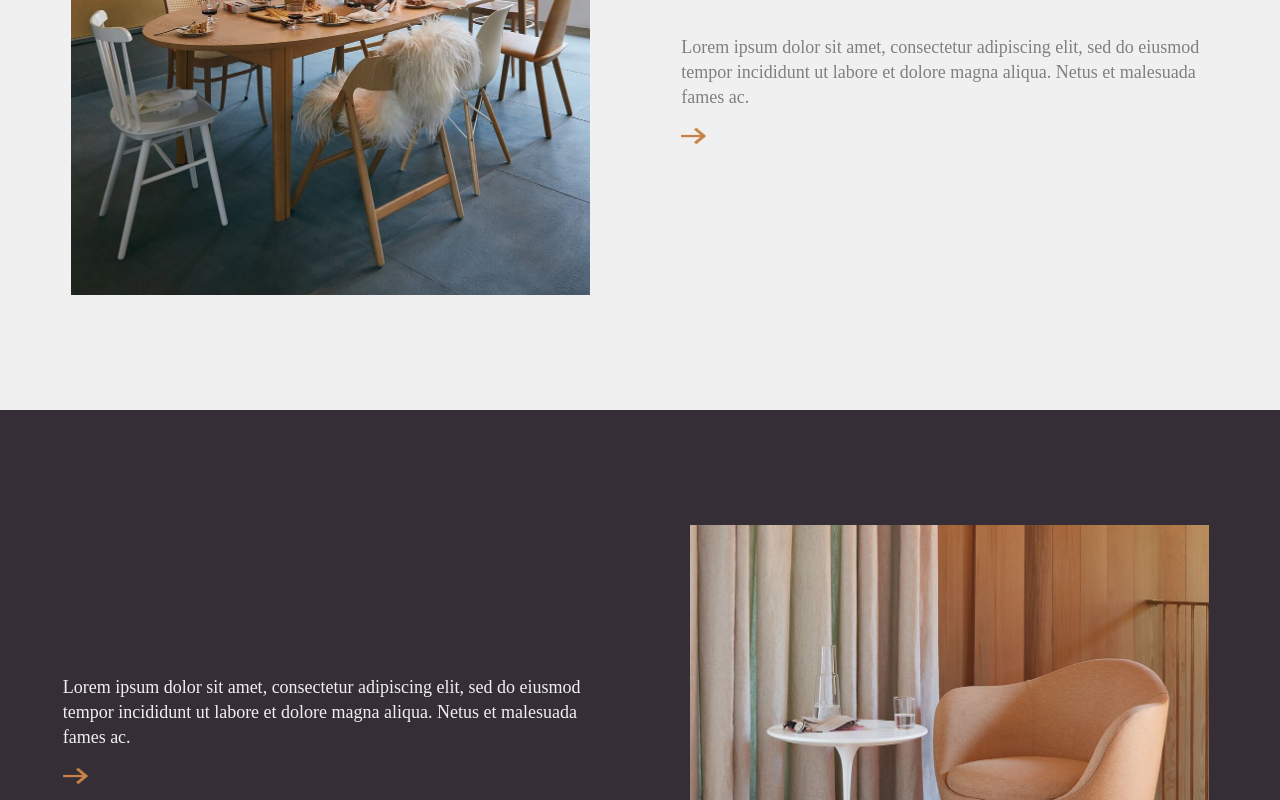
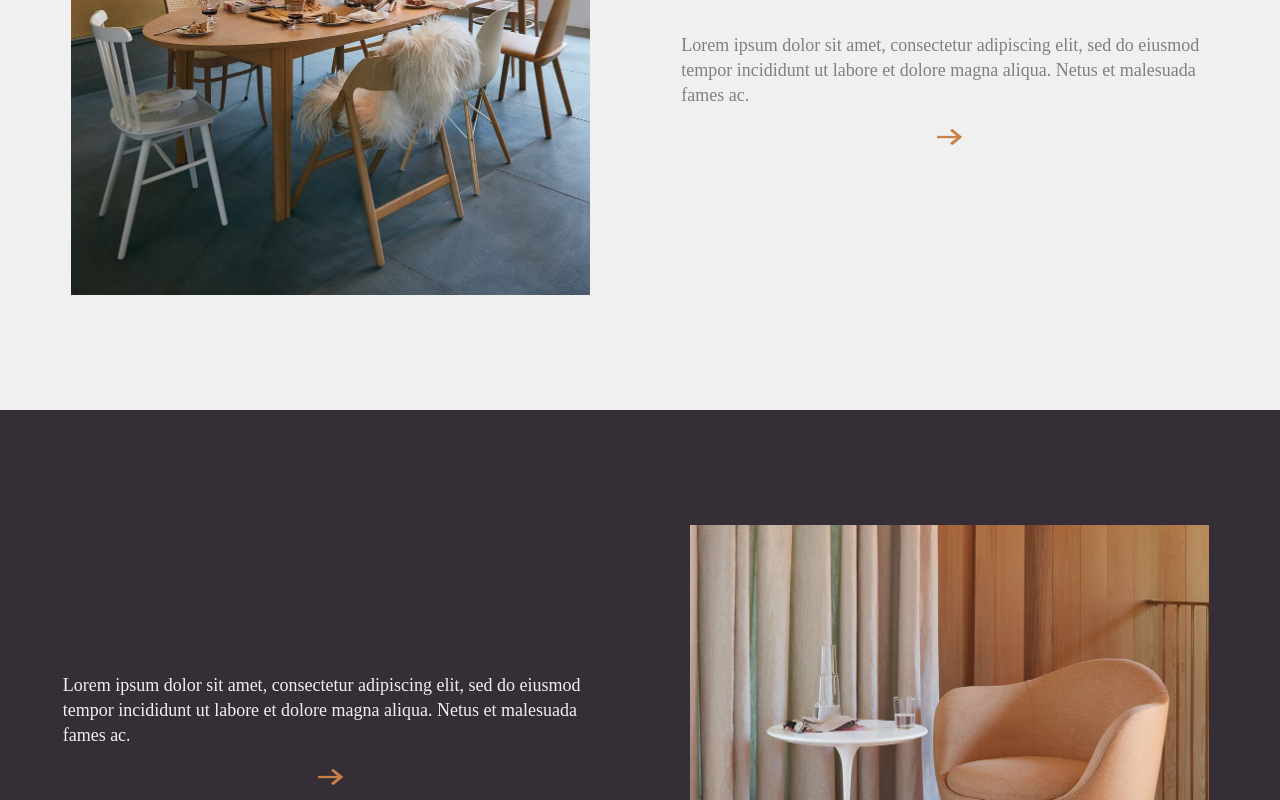
Before and after one commit to muhammad-space21/Furniture-shop, a React (Create React App) app: page / in a window 1280 px wide. Shown: the part 2220-3020 px from the top of the page. Built offline with nearby package versions, Linux system fonts and the light colour scheme; a web font is replaced by a local one.

Commit message:
fixed buttons

```diff
--- a/src/App.js
+++ b/src/App.js
@@ -1,10 +1,11 @@
 import React, { lazy, Suspense } from 'react';
-import { Switch, Route } from 'react-router-dom';
+import { Switch, Route, Router } from 'react-router-dom';
 import './App.css';
 import 'bootstrap/dist/css/bootstrap.min.css';
 
 import ErrorBoundary from './components/ErrorBoundary';
 import Spinner from './components/Spinner';
+import history from './history';
 
 const HomePage = lazy(() => import('./pages/homepage'));
 const CommentPage = lazy(() => import('./pages/CommentsPage'));
@@ -15,6 +16,7 @@ class App extends React.Component {
   render () {
   return (
     <div className="App">
+    <Router history={history}>
       <Switch>
         <ErrorBoundary>
           <Suspense fallback={<Spinner />}>
@@ -24,6 +26,7 @@ class App extends React.Component {
           </Suspense>
         </ErrorBoundary>
       </Switch>
+    </Router>
     </div>
   );
   }
--- a/src/components/Buttons/ButtonsHeader/index.js
+++ b/src/components/Buttons/ButtonsHeader/index.js
@@ -1,14 +1,15 @@
 import React from 'react';
 
 import './styles.scss';
-import { Button } from 'react-bootstrap';
+import history from '../../../history';
 
-
-const ButtonsHeader = () => (
-	<div className='buttons'>
-		<button className='primary'> ORDER </button>
-		<button  className='outline'> OUR WORKS </button>
-	</div>
-);
+const ButtonsHeader = () => {
+	return (
+		<div className='buttons'>
+			<button className='primary' onClick={() => history.push('/order') }> ORDER </button>
+			<button className='outline'> OUR WORKS </button>
+		</div>
+	)
+};
 
 export default ButtonsHeader;
--- a/src/components/Buttons/GalleryOutlineBtn/styles.scss
+++ b/src/components/Buttons/GalleryOutlineBtn/styles.scss
@@ -7,10 +7,12 @@
 	@media screen and ( max-width: 768px ) {
 		margin-right: 30px;
 	}
-
 	img {
 		width: 50px;
 		height: 50px;
 		margin-left: 10px;
 	}
+	&:hover {
+		cursor: pointer;
+	}
 }
--- a/src/components/Buttons/OrderButton/index.js
+++ b/src/components/Buttons/OrderButton/index.js
@@ -1,11 +1,12 @@
 import React from 'react';
+import history from '../../../history';
 
 import './styles.scss';
 
 const OrderButton = () => {
 	return (
 		<div className='order-button'>
-			<button className='custom'  type='submit' >
+			<button className='custom' type='submit' onClick={() => history.push('/order')} >
 				ORDER
 			</button>
 		</div>
--- a/src/components/CommentsPartOne/index.js
+++ b/src/components/CommentsPartOne/index.js
@@ -1,5 +1,5 @@
 import React from 'react';
-
+import { Link } from 'react-router-dom';
 import './styles.scss';
 
 import ArrowRight from '../../assets/images/others/arrow.right.png';
@@ -14,7 +14,9 @@ const CommentsPartOne = () => (
 		<div className='comments-holder'>
 			<div className='comments'>
 				<p>Lorem ipsum dolor sit amet, consectetur adipiscing elit, sed do eiusmod tempor incididunt ut labore et dolore magna aliqua. Netus et malesuada fames ac. </p>
-				<img src={ArrowRight} alt="ArrowRight"/>
+				<Link to='/comment'>
+					<img src={ArrowRight} alt="ArrowRight" />
+				</Link>
 			</div>
 		</div>
   </div>
--- a/src/components/CommentsPartOne/styles.scss
+++ b/src/components/CommentsPartOne/styles.scss
@@ -63,8 +63,7 @@
 			img {
 				width: 25px;
 				height: 20px;
-				align-self: flex-start;
-				margin-left: 20px;
+				align-self: flex-end;
 				&:hover {
 					cursor: pointer;
 				}
--- a/src/components/CommentsPartTwo/index.js
+++ b/src/components/CommentsPartTwo/index.js
@@ -1,5 +1,5 @@
 import React from 'react';
-
+import { Link } from 'react-router-dom';
 import './styles.scss';
 
 import ImageCommentTwo from '../../assets/images/others/furniture1.jpg';
@@ -13,7 +13,9 @@ const CommentsPartTwo = () => (
 					<p>
 						Lorem ipsum dolor sit amet, consectetur adipiscing elit, sed do eiusmod tempor incididunt ut labore et dolore magna aliqua. Netus et malesuada fames ac.
 					</p>
-					<img src={ArrowLeft} className='arrow-right' alt="ArrowLeft"/>
+					<Link to='/comment'>
+					<img src={ArrowLeft} alt="ArrowLeft" />
+				</Link>
 			</div>
 		</div>
 		<div className='image-holder'>
--- a/src/components/CommentsPartTwo/styles.scss
+++ b/src/components/CommentsPartTwo/styles.scss
@@ -64,8 +64,7 @@
 			img {
 				width: 25px;
 				height: 20px;
-				align-self: flex-start;
-				margin-left: 20px;
+				align-self: flex-end;
 				&:hover {
 					cursor: pointer;
 				}
--- a/src/components/GalleryItems/styles.scss
+++ b/src/components/GalleryItems/styles.scss
@@ -21,6 +21,11 @@
 		margin-left: 25px;
 		@media screen and ( max-width: 950px ) {
 			margin-top: 50px;
+		}
+		@media screen and (max-width: 550px) {
+			margin-top: 50px;
+			margin-left: 0px;
+			margin-right: 15px;
 		}
 	}
 	.main-image {
@@ -59,12 +64,16 @@
 			margin-left: 12px;
 			margin-right: 12px;
 			transition: all ease 2s;
+			@media screen and ( max-width: 550px ) {
+				width: 150px;
+				height: 130px;
+			}
 				&:hover {
 					transform: scale(1.1);
 				}
 		}
 		@media screen and ( max-width: 550px ) {
-			width: 93%;
+			width: 95%;
 		}
 	}
 	.secondary-images-part-two {
@@ -81,12 +90,16 @@
 			margin-left: 12px;
 			margin-right: 12px;
 			transition: all ease 2s;
+			@media screen and ( max-width: 550px ) {
+				width: 150px;
+				height: 130px;
+			}
 				&:hover {
 					transform: scale(1.1);
 				}
 		}
 		@media screen and ( max-width: 550px ) {
-			width: 93%;
+			width: 95%;
 		}
 	}
 }
--- /dev/null
+++ b/src/history.js
@@ -0,0 +1,3 @@
+import { createBrowserHistory as history} from 'history';
+
+export default history();
--- a/src/index.js
+++ b/src/index.js
@@ -2,11 +2,11 @@ import React from 'react';
 import ReactDOM from 'react-dom';
 
 import App from './App';
-import { BrowserRouter } from 'react-router-dom';
+import { BrowserRouter as Router } from 'react-router-dom';
 
 ReactDOM.render(
-  <BrowserRouter>
+  <Router>
   <App />
-  </BrowserRouter>,
+  </Router>,
 document.getElementById('root')
 );
```
Also changed, not shown: package.json (+13 -1 lines).
